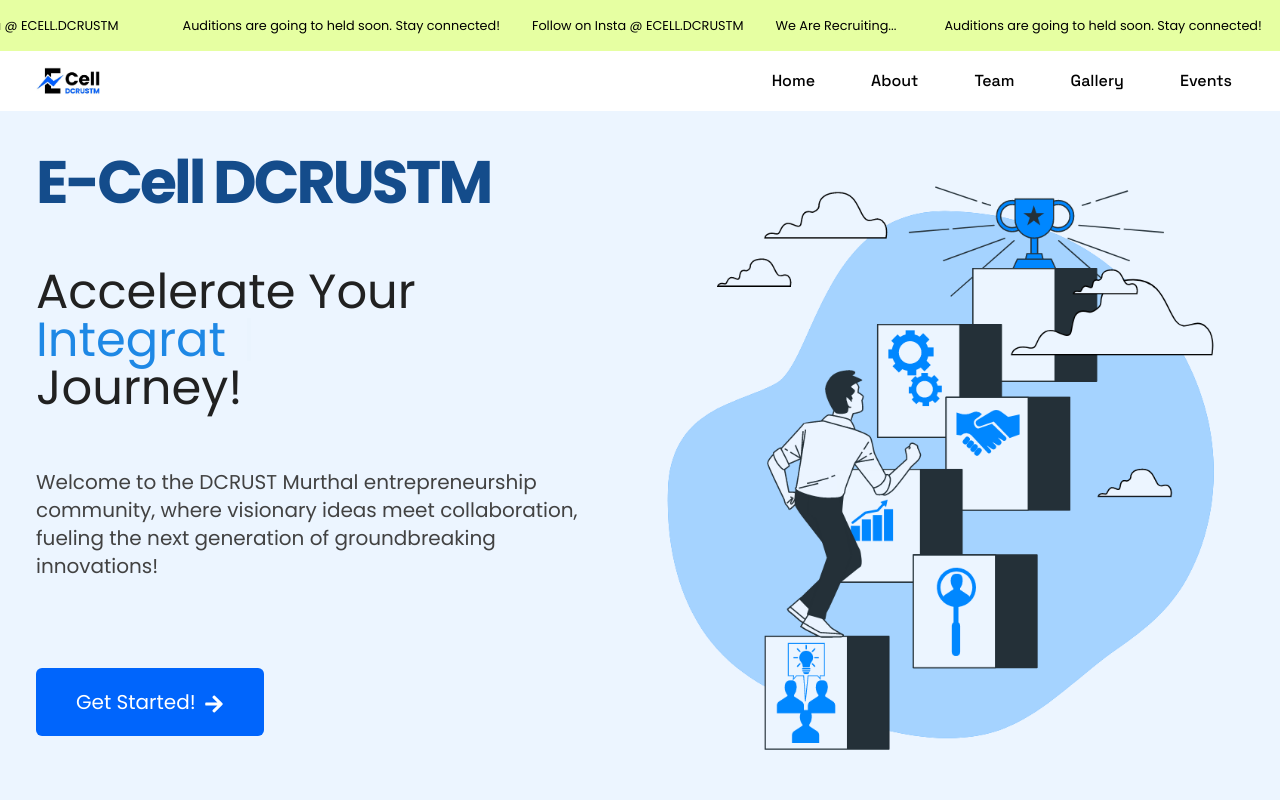
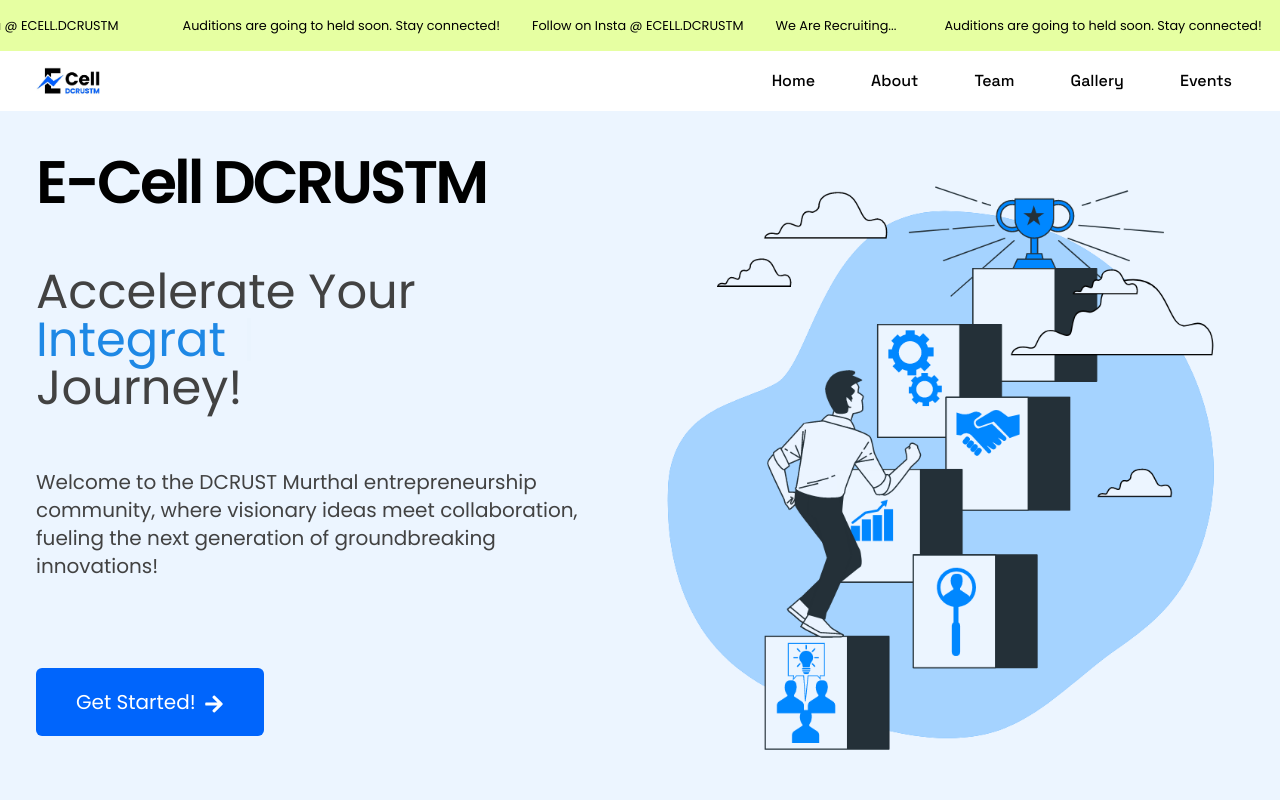
Before and after one commit to NoumanKhan2003/ecell-dcrustm, a React (Vite) app: page / in a window 1280 px wide. Shown: the top 800 px of the page. Built offline with nearby package versions, Linux system fonts and the light colour scheme.

Commit message:
updates ui

```diff
--- a/src/components/Testimonials.jsx
+++ b/src/components/Testimonials.jsx
@@ -22,8 +22,7 @@ const Testimonials = () => {
     navigation
     pagination={{ clickable: true }}
     scrollbar={{ draggable: true }}
-    onSwiper={(swiper) => console.log(swiper)}
-    onSlideChange={() => console.log('slide change')}
+
     autoplay={{ delay: 2000,
       disableOnInteraction: false,
       pauseOnMouseEnter: true,
--- a/src/pages/Homepage.jsx
+++ b/src/pages/Homepage.jsx
@@ -41,12 +41,12 @@ const Homepage = () => {
       {/*header section*/}
       <div  className=" flex justify-center flex-wrap lg:flex  lg:w-full h-auto md:h-[700px] " >
         <div  className=" w-[90%] text-center md:text-left md:w-1/2 pt-10  ">
-            <h1    className="  text-[#144c8b] font-bold tracking-tighter text-[2.5rem] md:text-6xl pb-10   md:pb-14"> E-Cell DCRUSTM</h1>
-            <h2  className="  text-gray-900 text-3xl md:text-5xl pb-14">Accelerate Your <br />
+            <h1    className="  text-[#000000] font-semibold tracking-tighter text-[2.5rem] md:text-6xl pb-10   md:pb-14"> E-Cell DCRUSTM</h1>
+            <h2  className="  text-gray-800 text-3xl md:text-5xl pb-14">Accelerate Your <br />
              <span className="text-blue-600" >{text}</span> <span className="text-blue-600"><Cursor cursorStyle="|" /></span>
               <br />Journey!</h2>
             <p  className="text-xl  md:text-xl text-gray-800 pb-14 mb-8  md:pr-14">Welcome to the DCRUST Murthal entrepreneurship community, where visionary ideas meet collaboration, fueling the next generation of groundbreaking innovations!</p>
-           <button   className=" bg-[#0065fc] text-xl text-white py-5 px-10 rounded-md hover:bg-[#144c8b] hover:shadow-lg"><Link to='/about'>Get Started!</Link><FaArrowRight className="inline ml-2 items-center" /></button>
+           <button   className=" bg-[#0065fc]  text-xl text-white py-5 px-10 rounded-md hover:bg-[#144c8b] hover:shadow-lg"><Link to='/about'>Get Started!</Link><FaArrowRight className="inline ml-2 items-center" /></button>
         </div>
         <div   className=" w-[70%] mix-blend-multiply  md:w-1/2 ">
           {/* <img src="https://img.freepik.com/free-vector/people-analyzing-growth-charts-illustrated_23-2148865274.jpg?t=st=1726001405~exp=1726005005~hmac=8d475c66abf9bb193b37e852b15bafd47092641eaa050ded071c30fce6c266a8&w=900" alt="hero-right-image" /> */}
```
